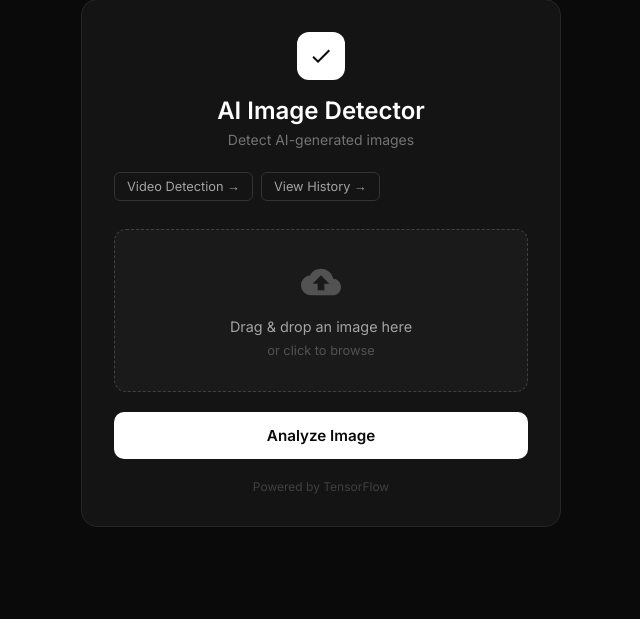
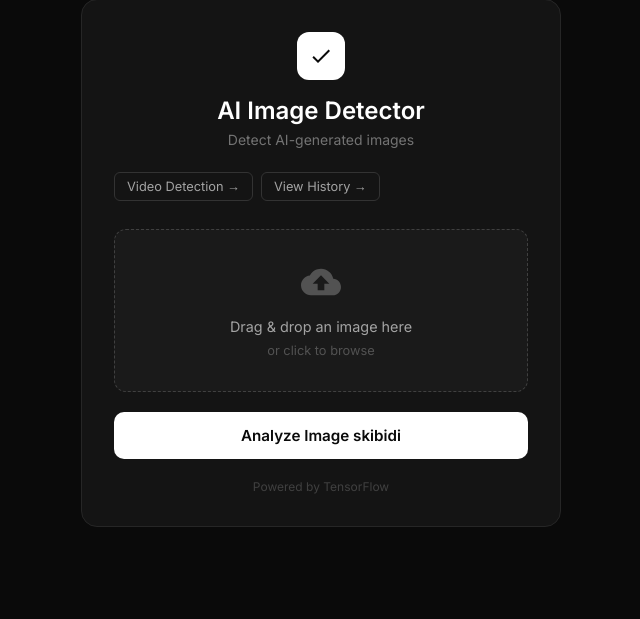
Before and after one commit to Slothdemon22/mlops-flask, a Flask app: page / in a window 1280 px wide. Shown: the part 137-756 px from the top of the page, without its empty margins (319-959 px from the left). Run offline with Flask 3, Linux system fonts and the light colour scheme.

Commit message:
CICD pipeline 6

```diff
--- a/templates/index.html
+++ b/templates/index.html
@@ -347,7 +347,7 @@
                 </div>
 
                 <button type="submit" class="btn btn-primary" id="submitBtn">
-                    Analyze Image
+                    Analyze Image skibidi
                 </button>
 
                 <div class="loading" id="loading">
```
